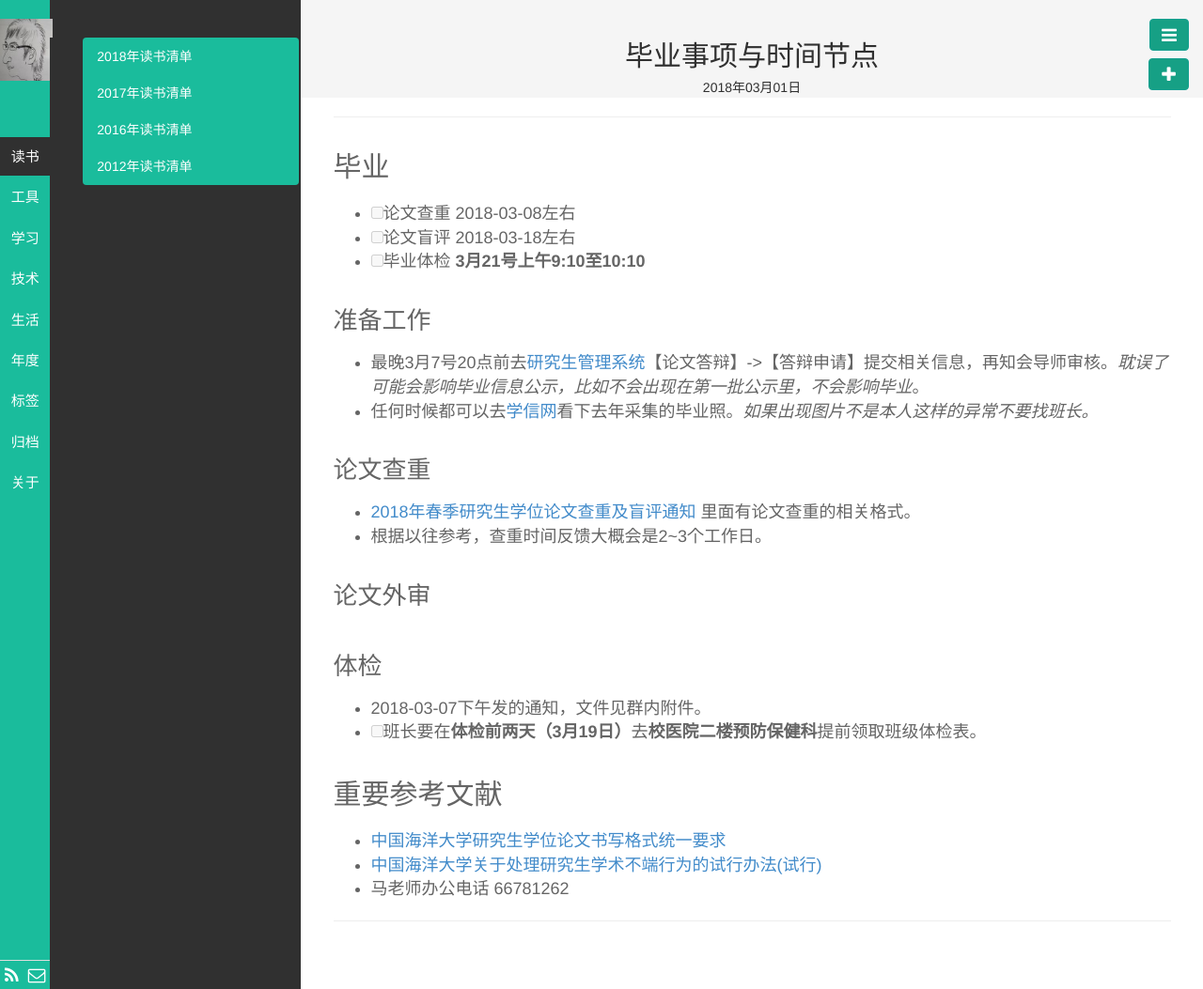
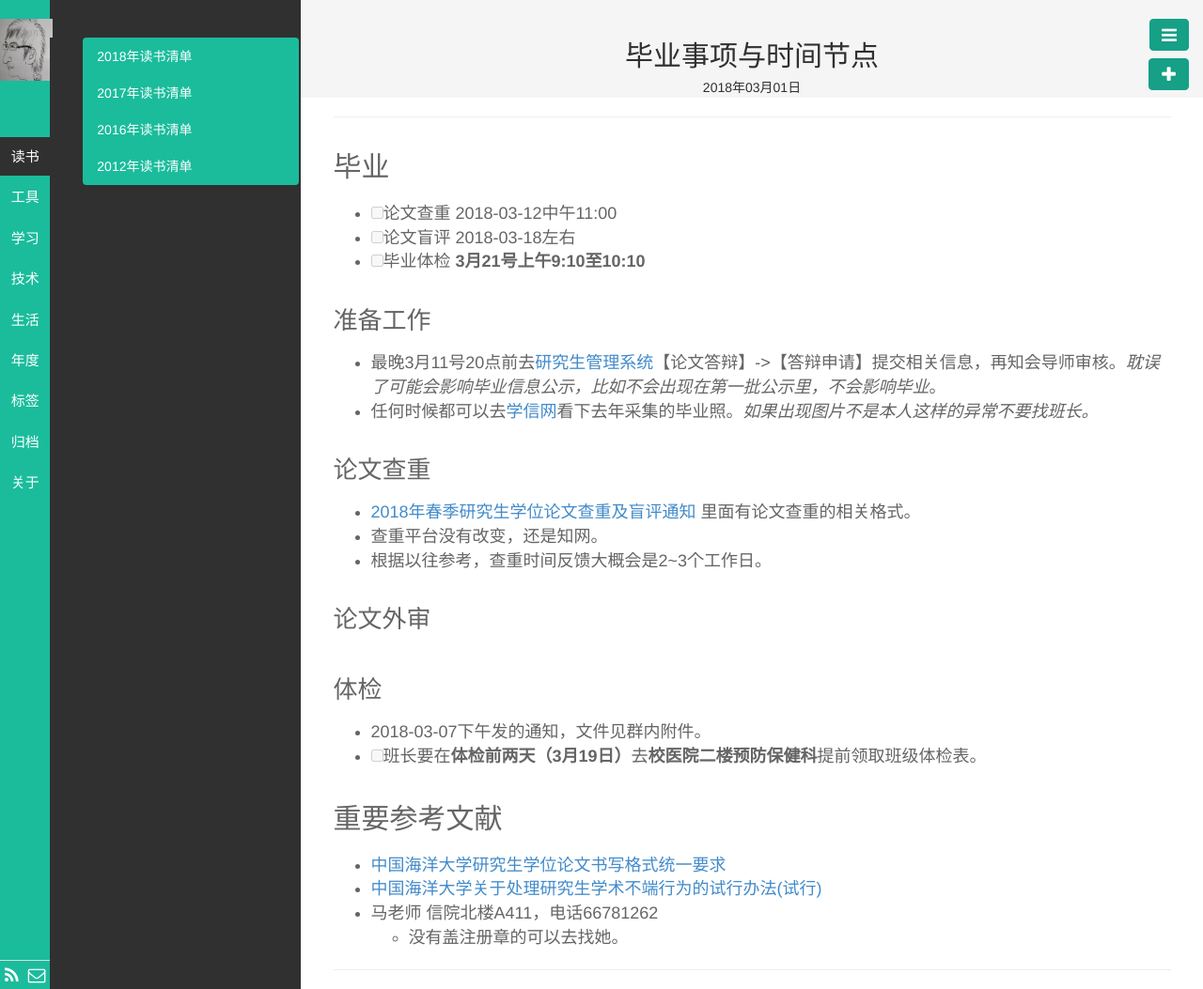
Before and after one commit to wolflion/blog, a Jekyll site: the page built from _posts/生活/2018-03-01-post-graduate-list.md, in a window 1280 px wide. Shown: the whole page at 94% size. Built offline with Jekyll 4.4.1, drawn with Linux system fonts in a browser that asks for light colours.

Commit message:
20180309修改送审时间

```diff
--- a/_posts/生活/2018-03-01-post-graduate-list.md
+++ b/_posts/生活/2018-03-01-post-graduate-list.md
@@ -8,16 +8,17 @@ description:
 ---
 
 ##  毕业
-+ [ ] 论文查重 2018-03-08左右
++ [ ] 论文查重 2018-03-12中午11:00
 + [ ] 论文盲评 2018-03-18左右
 + [ ] 毕业体检  **3月21号上午9:10至10:10**
 
 ###  准备工作
-+ 最晚3月7号20点前去[研究生管理系统](http://graduate.ouc.edu.cn/index.do)【论文答辩】->【答辩申请】提交相关信息，再知会导师审核。*耽误了可能会影响毕业信息公示，比如不会出现在第一批公示里，不会影响毕业*。
++ 最晚3月11号20点前去[研究生管理系统](http://graduate.ouc.edu.cn/index.do)【论文答辩】->【答辩申请】提交相关信息，再知会导师审核。*耽误了可能会影响毕业信息公示，比如不会出现在第一批公示里，不会影响毕业*。
 + 任何时候都可以去[学信网](http://www.chsi.com.cn/)看下去年采集的毕业照。*如果出现图片不是本人这样的异常不要找班长。*
 
 ###  论文查重
 + [2018年春季研究生学位论文查重及盲评通知](http://cs.ouc.edu.cn/news-con.aspx?id=2151) 里面有论文查重的相关格式。
++ 查重平台没有改变，还是知网。
 + 根据以往参考，查重时间反馈大概会是2~3个工作日。
 
 ###  论文外审
@@ -31,4 +32,5 @@ description:
 ##  重要参考文献
 + [中国海洋大学研究生学位论文书写格式统一要求](http://web.ouc.edu.cn/grad/39/69/c1660a14697/page.htm)
 + [中国海洋大学关于处理研究生学术不端行为的试行办法(试行)](http://www.ouc.edu.cn/zysfxy/14/e5/c1125a5349/page.psp)
-+ 马老师办公电话 66781262
++ 马老师  信院北楼A411，电话66781262
+    + 没有盖注册章的可以去找她。
```
